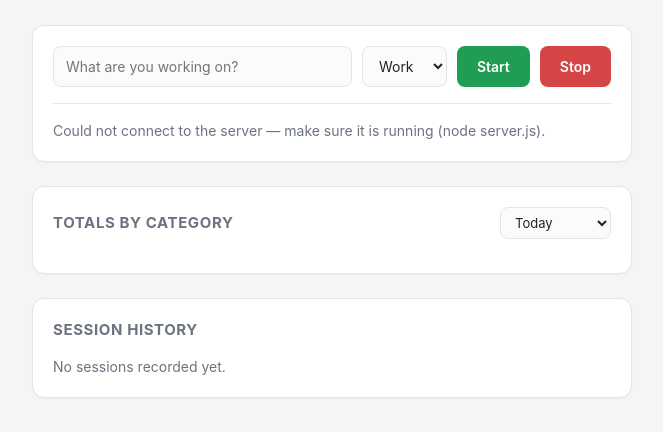
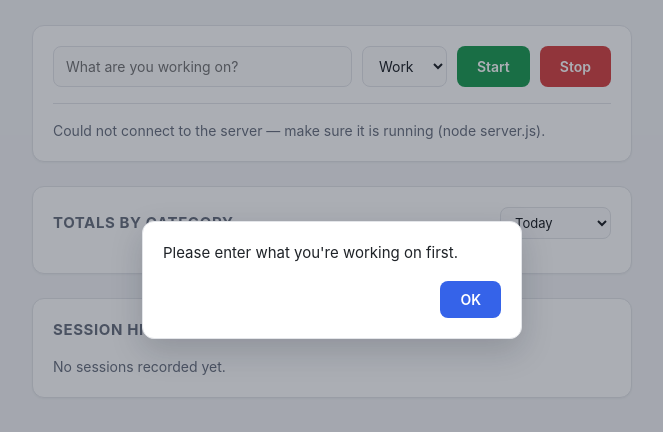
Before and after one commit to elenedzabiradze/productivity_app, a website: page index.html in a window 1280 px wide. Both pictures are taken after a click on the button "Start". Shown: the part 120-552 px from the top of the page, without its empty margins (308-971 px from the left). Drawn offline with Linux system fonts and the light colour scheme; no server answers.

Commit message:
Replace alert/confirm with in-page dialog so they work in the Tauri window
Co-Authored-By: Claude Opus 5.5 <noreply@anthropic.com>

```diff
--- a/index.html
+++ b/index.html
@@ -237,8 +237,45 @@
     color: var(--text);
   }
 
-  #editDialog::backdrop {
+  #editDialog::backdrop,
+  #messageDialog::backdrop {
     background: rgba(16, 24, 40, 0.35);
+  }
+
+  /* Pop-up used instead of the browser's alert()/confirm(), which the
+     desktop app's window doesn't show. */
+  #messageDialog {
+    width: min(380px, calc(100vw - 32px));
+    padding: 20px;
+    border: 1px solid var(--border);
+    border-radius: 12px;
+    box-shadow: 0 12px 32px rgba(16, 24, 40, 0.18);
+    color: var(--text);
+  }
+
+  #messageText {
+    margin: 0 0 18px;
+    font-size: 15px;
+    line-height: 1.45;
+  }
+
+  #messageCancel {
+    background: #eef0f3;
+    color: var(--text);
+  }
+
+  #messageCancel[hidden] {
+    display: none;
+  }
+
+  #messageOk {
+    background: var(--accent);
+    color: white;
+  }
+
+  /* Red OK button for destructive actions like deleting. */
+  #messageOk.danger {
+    background: var(--red);
   }
 
   #editForm label {
@@ -507,6 +544,15 @@
   </table>
 </div>
 
+<!-- General pop-up for messages and "Are you sure?" questions. -->
+<dialog id="messageDialog">
+  <p id="messageText"></p>
+  <div class="edit-actions">
+    <button type="button" id="messageCancel">Cancel</button>
+    <button type="button" id="messageOk">OK</button>
+  </div>
+</dialog>
+
 <!-- Pop-up form for editing a past session. Hidden until ✎ is clicked. -->
 <dialog id="editDialog">
   <form id="editForm">
@@ -729,10 +775,48 @@
     }
   }
 
+  // --- Our own message / confirm pop-up ---
+  // The browser's built-in alert() and confirm() boxes don't appear inside the
+  // desktop app's window (confirm() just answers "Cancel" silently), so we use
+  // a <dialog> of our own that works the same in Chrome and in the app.
+
+  const messageDialog = document.getElementById('messageDialog');
+  const messageText = document.getElementById('messageText');
+  const messageOk = document.getElementById('messageOk');
+  const messageCancel = document.getElementById('messageCancel');
+
+  messageOk.addEventListener('click', () => messageDialog.close('ok'));
+  messageCancel.addEventListener('click', () => messageDialog.close('cancel'));
+
+  // Shows the pop-up and returns a Promise that resolves to true if OK was
+  // clicked, or false for Cancel / the Esc key.
+  function showDialog(text, { withCancel = false, okLabel = 'OK', danger = false } = {}) {
+    messageText.textContent = text;
+    messageOk.textContent = okLabel;
+    messageOk.classList.toggle('danger', danger);
+    messageCancel.hidden = !withCancel;
+    messageDialog.returnValue = ''; // Esc closes without setting this, so it means "no"
+    messageDialog.showModal();
+    messageOk.focus();
+    return new Promise(resolve => {
+      messageDialog.addEventListener('close', () => resolve(messageDialog.returnValue === 'ok'), { once: true });
+    });
+  }
+
+  // Replacement for alert(): just a message and an OK button.
+  function showMessage(text) {
+    return showDialog(text);
+  }
+
+  // Replacement for confirm(): use as  if (await askToConfirm(...)) { ... }
+  function askToConfirm(text, okLabel) {
+    return showDialog(text, { withCancel: true, okLabel, danger: true });
+  }
+
   startBtn.addEventListener('click', () => {
     const task = taskInput.value.trim();
     if (!task) {
-      alert('Please enter what you\'re working on first.');
+      showMessage('Please enter what you\'re working on first.');
       return;
     }
 
@@ -787,7 +871,7 @@
       if (!res.ok) {
         // The server is running but refused the session (e.g. end before
         // start). Don't add it to the list — `saved` is an error, not a session.
-        alert('This session was not saved: ' + (saved.error || 'the server rejected it.'));
+        showMessage('This session was not saved: ' + (saved.error || 'the server rejected it.'));
       } else {
         sessions.push({
           ...saved,
@@ -797,7 +881,7 @@
       }
     } catch (err) {
       console.error('Could not save session to the server:', err);
-      alert('Could not save this session — the server might not be running. ' +
+      showMessage('Could not save this session — the server might not be running. ' +
             'It will show up for now, but will be lost on refresh.');
       sessions.push(newSession);
     }
@@ -867,7 +951,8 @@
   // Asks for confirmation, tells the server to delete the session, then
   // removes it from the page and refreshes the table and totals.
   async function deleteSession(s) {
-    if (!confirm(`Delete "${s.task}"? This can't be undone.`)) return;
+    const confirmed = await askToConfirm(`Delete "${s.task}"? This can't be undone.`, 'Delete');
+    if (!confirmed) return;
 
     try {
       const res = await fetch('/api/sessions/' + encodeURIComponent(s.id), { method: 'DELETE' });
@@ -877,7 +962,7 @@
       }
     } catch (err) {
       console.error('Could not delete session:', err);
-      alert('Could not delete this session: ' + err.message);
+      showMessage('Could not delete this session: ' + err.message);
       return;
     }
 
```
